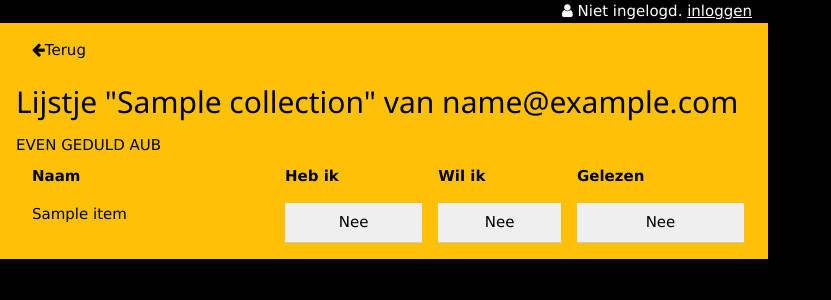
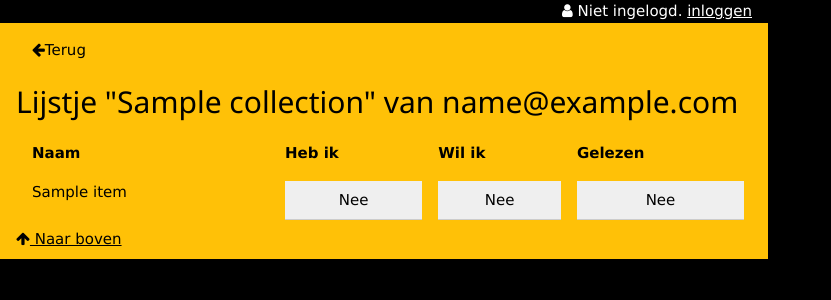
Before and after one commit to apie/teverzamelen, a Flask app: template web/templates/view_public_collection.html in a window 1280 px wide. Shown: the top 300 px of the page, without its empty margins (0-831 px from the left). Run offline with Flask 2, Linux system fonts and the light colour scheme; the template is opened without the code that fills it: most values are stand-ins (such as "Sample title", 1, 10 or a date in 2020); parts of the project's set-up code (start-up, migrations or seed data) failed here and were passed over.

Commit message:
copy buttton and favicon

```diff
--- a/web/app.py
+++ b/web/app.py
@@ -89,10 +89,8 @@ db.create_all()
 security = Security(app, user_datastore)
 
 
-# TODO favicon
 @app.route('/favicon.ico')
 def favicon():
-    return b''
     return app.send_static_file('favicon.ico')
 
 
--- a/web/templates/index.html
+++ b/web/templates/index.html
@@ -13,7 +13,7 @@
             <input class="w3-input" type="text" placeholder="postzegels" name="name" required>
             <input class="w3-input" type="submit" value="Nieuw lijstje">
         </form>
-        <table id="my_collections" class="hover " >
+        <table id="my_collections" class="w3-table w3-hoverable">
             <thead>
                 <tr>
                     <th>Naam<th>
--- a/web/templates/view_public_collection.html
+++ b/web/templates/view_public_collection.html
@@ -4,7 +4,13 @@
     <i class="fa fa-arrow-left"></i>Terug
 </a>
 <h2>Lijstje "{{collection.name}}" van {{collection.user.email}}</h2>
-<span class="htmx-indicator">EVEN GEDULD AUB</span>
+{% if current_user.email %}
+    <td>
+        <button hx-post="/copy_collection/{{collection.id}}" hx-target="body" class="w3-btn w3-brown">
+            <i class="fa fa-copy"></i> Kopieer naar mijn account
+        </button>
+    </td>
+{% endif %}
 <table id="collection_table" class="w3-table w3-hoverable">
     <thead>
     <tr>
@@ -24,4 +30,7 @@
             {% include 'item_tr.html' %}
         {% endfor %}
 </table>
+<a href="#top">
+    <i class="fa fa-arrow-up"></i> Naar boven
+</a>
 {% endblock body %}
```
Also changed, not shown: web/templates/public_index.html (+1 -9 lines), web/static/favicon.ico (added).
